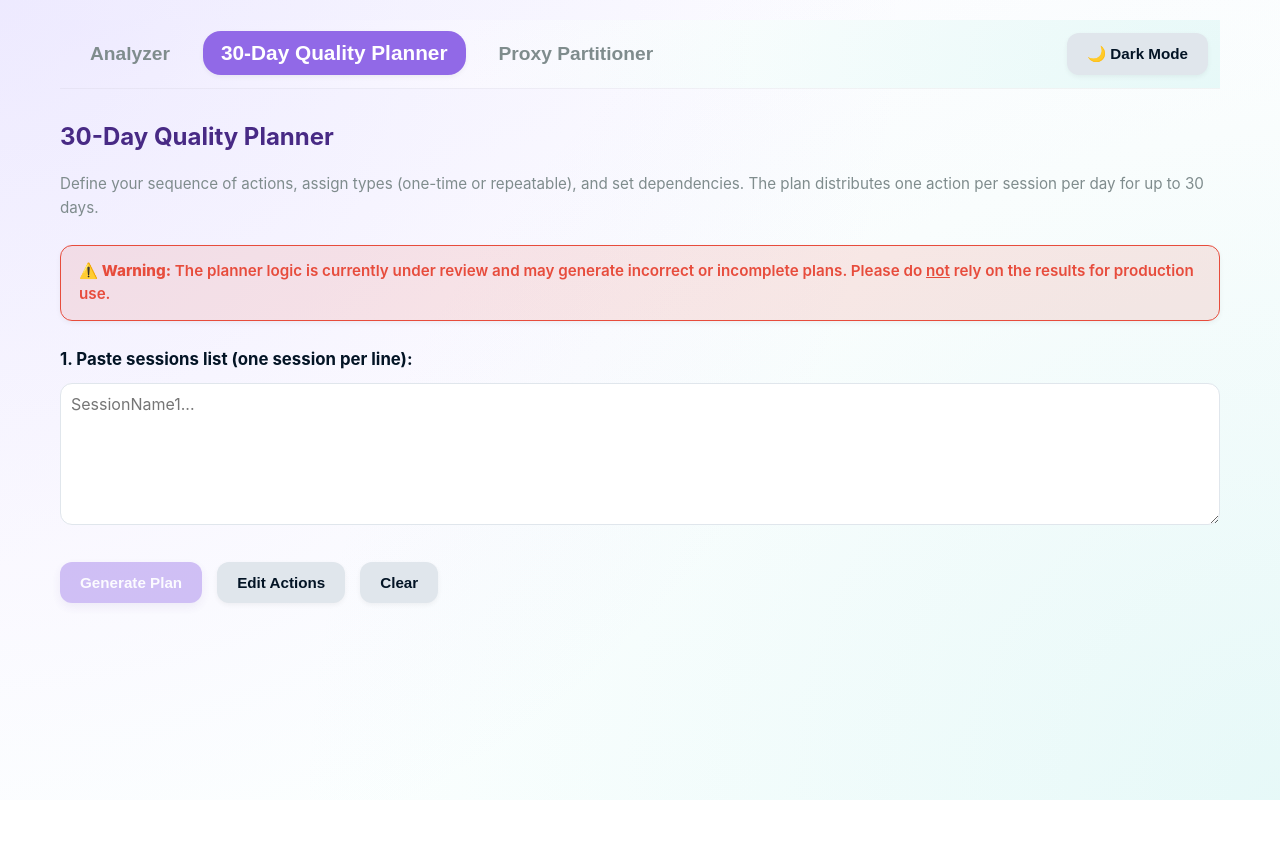
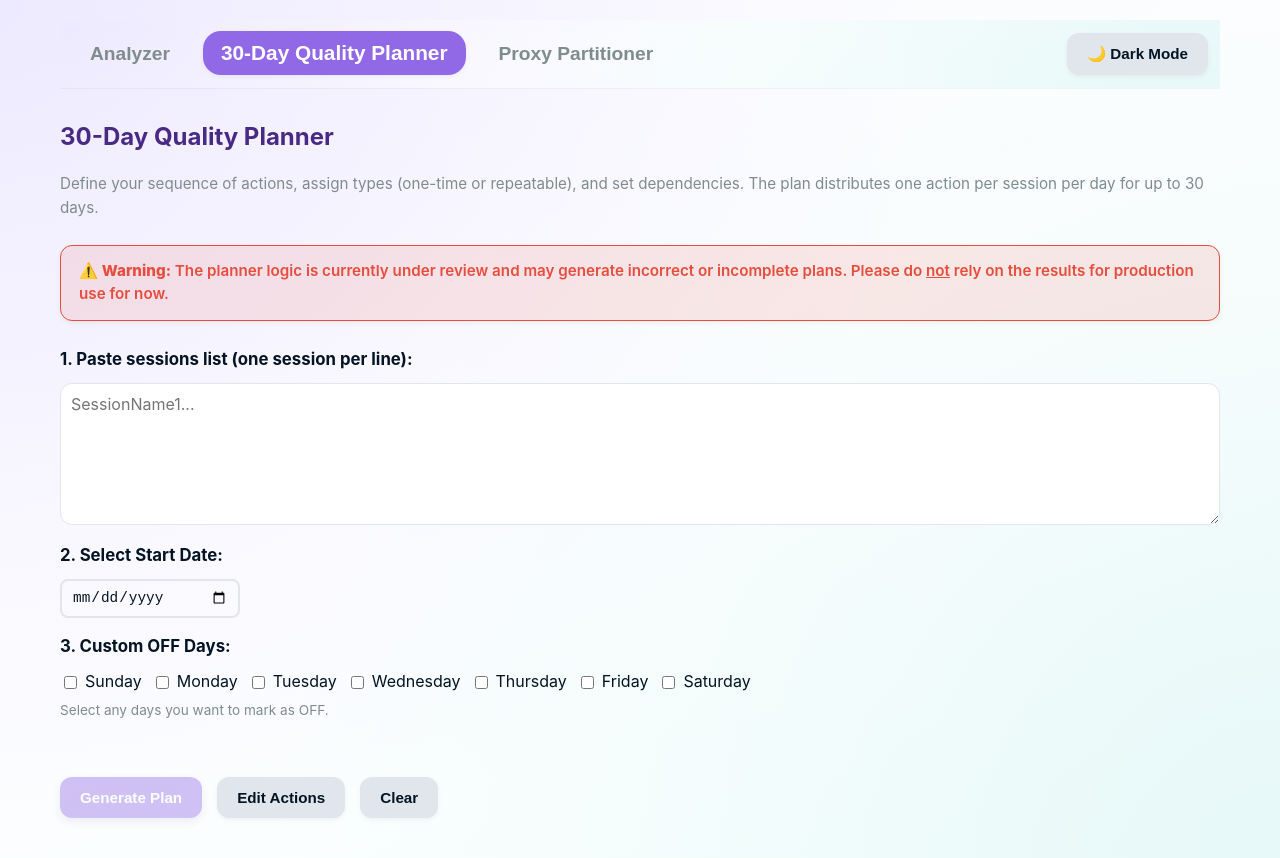
Before and after one commit to kriouichsalma5-sudo/CMHWSeedsTool, a React (Create React App) app: page / in a window 1280 px wide. Both pictures are taken after a click on the button "30-Day Quality Planner". Before the commit the page ends 800 px from the top, so only its background shows below. Built offline with nearby package versions, Linux system fonts and the light colour scheme; the HTML template or start-up script is replaced by a standard one.

Commit message:
Update App.js

```diff
--- a/src/App.js
+++ b/src/App.js
@@ -1914,6 +1914,7 @@ export default function App() {
   const [actions, setActions] = useState(initialActions);
   const [plannerError, setPlannerError] = useState("");
   const sessionCtrl = useStableInput(sessionText, setSessionText);
+  const [startDate, setStartDate] = useState("");
 
   const sessions = useMemo(
     () =>
@@ -1970,150 +1971,195 @@ export default function App() {
       return;
     }
 
+    if (!startDate) {
+      setPlannerError("Please select a start date.");
+      return;
+    }
+
     const TOTAL_DAYS = 30;
     const rows = [];
     const actionMap = Object.fromEntries(actions.map((a) => [a.name, a]));
-
-    /* ================= ACTIONS ================= */
-
-    const ONE_TIME = actions
-      .filter(
-        (a) =>
-          a.type === "one-time" && !["Connect", "Language"].includes(a.name)
-      )
-      .map((a) => a.name);
-
-    const REPEATABLE = actions
-      .filter((a) => a.type === "repeatable" && !a.dependsOn)
-      .map((a) => a.name);
-
-    const DEPENDENCIES = actions.filter((a) => a.dependsOn);
-
-    /* ================= HELPERS ================= */
+    const start = new Date(startDate);
 
     const shuffle = (arr) => [...arr].sort(() => Math.random() - 0.5);
 
     const invalidPair = (a, b) =>
-      !a ||
-      !b ||
-      a === b ||
       (a === "Mark Unread" && b === "Open Unread") ||
       (a === "Open Unread" && b === "Mark Unread");
 
-    /* ================= MAIN ================= */
+    // 🔴 GLOBAL TRACKER
+    const usedActionsPerDay = {};
+
+    // Build global dates once
+    const dates = [];
+    for (let i = 0; i < TOTAL_DAYS; i++) {
+      const d = new Date(start);
+      d.setDate(start.getDate() + i);
+      dates.push({
+        date: d,
+        isOff: customOffDays.includes(d.getDay()),
+      });
+    }
 
     sessions.forEach((session) => {
       const plan = Array(TOTAL_DAYS).fill(null);
 
-      /* ===== FIXED DAYS ===== */
-      plan[0] = "Connect";
-      plan[1] = "Language";
-
-      /* ===== NEWSLETTER (LIMITED & SPACED) ===== */
-      DEPENDENCIES.forEach((dep) => {
-        const MAX = 3;
-        let count = 0;
-
-        const days = shuffle(
-          [...Array(TOTAL_DAYS - dep.delay - 1).keys()].map((i) => i + 2)
-        );
-
-        for (const d of days) {
-          if (count >= MAX) break;
-
-          if (
-            plan[d] === null &&
-            plan[d + dep.delay] === null &&
-            !LOCKED_DAYS.has(d) &&
-            !LOCKED_DAYS.has(d + dep.delay)
-          ) {
-            plan[d] = dep.dependsOn;
-            plan[d + dep.delay] = dep.name;
-            count++;
+      // ---------------------------
+      // CONNECT DAY 1
+      // ---------------------------
+      if (!dates[0].isOff) {
+        plan[0] = "Connect";
+        if (!usedActionsPerDay[0]) usedActionsPerDay[0] = new Set();
+        usedActionsPerDay[0].add("Connect");
+      }
+
+      // ---------------------------
+      // LANGUAGE NEXT WORKDAY
+      // ---------------------------
+      for (let i = 1; i < TOTAL_DAYS; i++) {
+        if (!dates[i].isOff) {
+          plan[i] = "Language";
+          if (!usedActionsPerDay[i]) usedActionsPerDay[i] = new Set();
+          usedActionsPerDay[i].add("Language");
+          break;
+        }
+      }
+
+      // ---------------------------
+      // NEWSLETTER + CONFIRMATION
+      // ---------------------------
+      let newsletterIndex = -1;
+
+      for (let i = 2; i < TOTAL_DAYS; i++) {
+        if (
+          !dates[i].isOff &&
+          !plan[i] &&
+          !usedActionsPerDay[i]?.has("NewsLetters With Tracking")
+        ) {
+          newsletterIndex = i;
+          plan[i] = "NewsLetters With Tracking";
+          if (!usedActionsPerDay[i]) usedActionsPerDay[i] = new Set();
+          usedActionsPerDay[i].add("NewsLetters With Tracking");
+          break;
+        }
+      }
+
+      if (newsletterIndex !== -1) {
+        let workCount = 0;
+        for (let j = newsletterIndex + 1; j < TOTAL_DAYS; j++) {
+          if (!dates[j].isOff) {
+            workCount++;
+            if (
+              workCount === 2 &&
+              !usedActionsPerDay[j]?.has("Confirmation Newsletters")
+            ) {
+              plan[j] = "Confirmation Newsletters";
+              if (!usedActionsPerDay[j]) usedActionsPerDay[j] = new Set();
+              usedActionsPerDay[j].add("Confirmation Newsletters");
+              break;
+            }
           }
         }
-      });
-
-      /* ===== BUILD MIXED POOL ===== */
-      const mixedPool = shuffle([
-        ...ONE_TIME, // once
-        ...REPEATABLE,
-        ...REPEATABLE,
-        ...shuffle(REPEATABLE), // allow more repeats
-      ]);
+      }
+
+      // ---------------------------
+      // REMAINING ACTIONS
+      // ---------------------------
+      const oneTime = actions
+        .filter(
+          (a) =>
+            a.type === "one-time" && !["Connect", "Language"].includes(a.name)
+        )
+        .map((a) => a.name);
+
+      const repeatable = actions
+        .filter(
+          (a) =>
+            a.type === "repeatable" &&
+            !a.dependsOn &&
+            a.name !== "NewsLetters With Tracking" &&
+            a.name !== "Confirmation Newsletters"
+        )
+        .map((a) => a.name);
 
       const usedOneTime = new Set();
-
-      /* ===== FILL REMAINING DAYS ===== */
-      let p = 0;
+      const pool = shuffle([...oneTime, ...repeatable, ...repeatable]);
+      let poolIndex = 0;
+
       for (let i = 0; i < TOTAL_DAYS; i++) {
-        if (LOCKED_DAYS.has(i) || plan[i] !== null) continue;
+        if (dates[i].isOff || plan[i]) continue;
 
         let candidate;
         let safety = 0;
 
         do {
-          candidate = mixedPool[p % mixedPool.length];
-          p++;
+          candidate = pool[poolIndex % pool.length];
+          poolIndex++;
           safety++;
 
-          // prevent repeating one-time actions
-          if (ONE_TIME.includes(candidate) && usedOneTime.has(candidate)) {
+          if (oneTime.includes(candidate) && usedOneTime.has(candidate)) {
             candidate = null;
           }
         } while (
-          safety < 30 &&
-          (!candidate || invalidPair(plan[i - 1], candidate))
+          safety < 50 &&
+          (!candidate ||
+            plan[i - 1] === candidate ||
+            invalidPair(plan[i - 1], candidate) ||
+            usedActionsPerDay[i]?.has(candidate)) // 🔴 prevent same action same day
         );
 
+        if (!candidate) continue;
+
         plan[i] = candidate;
-        if (ONE_TIME.includes(candidate)) {
+
+        if (!usedActionsPerDay[i]) usedActionsPerDay[i] = new Set();
+        usedActionsPerDay[i].add(candidate);
+
+        if (oneTime.includes(candidate)) {
           usedOneTime.add(candidate);
         }
       }
 
-      /* ===== FINAL GUARANTEE (NO MISSING ONE-TIME) ===== */
-      ONE_TIME.forEach((action) => {
-        if (!plan.includes(action)) {
-          const idx = plan.findIndex(
-            (a, i) =>
-              a &&
-              !LOCKED_DAYS.has(i) &&
-              !ONE_TIME.includes(a) &&
-              !invalidPair(plan[i - 1], action)
-          );
-
-          if (idx !== -1) {
-            plan[idx] = action;
-          }
-        }
-      });
-
-      /* ===== OUTPUT ===== */
-      plan.forEach((action, index) => {
+      // ---------------------------
+      // BUILD OUTPUT
+      // ---------------------------
+      plan.forEach((action, i) => {
         rows.push({
-          day: index + 1,
+          day: i + 1,
+          date: dates[i].date.toISOString().split("T")[0],
           session,
-          action,
-          type: actionMap[action]?.type || "repeatable",
-          color: actionMap[action]?.color || "#999",
+          action: dates[i].isOff ? "OFF" : action,
+          type: dates[i].isOff ? "-" : actionMap[action]?.type || "repeatable",
+          color: dates[i].isOff
+            ? "#e0367d"
+            : actionMap[action]?.color || "#999",
         });
       });
     });
 
     setPlan(rows);
   };
-
   const exportPlanXLSX = (data, filename) => {
     const rows = data.map((r) => ({
       Day: r.day,
+      Date: r.date,
       Session: r.session,
       Action: r.action,
       Type: r.type,
     }));
+
     exportToXLSX(rows, filename);
   };
-
+  const [customOffDays, setCustomOffDays] = useState([]);
+  const DAYS = [
+    { label: "Sunday", value: 0 },
+    { label: "Monday", value: 1 },
+    { label: "Tuesday", value: 2 },
+    { label: "Wednesday", value: 3 },
+    { label: "Thursday", value: 4 },
+    { label: "Friday", value: 5 },
+    { label: "Saturday", value: 6 },
+  ];
   const PlannerInterface = () => (
     <>
       <div className="tab-header">
@@ -2128,7 +2174,7 @@ export default function App() {
       <div className="planner-warning" role="alert">
         ⚠️ <strong>Warning:</strong> The planner logic is currently under review
         and may generate incorrect or incomplete plans. Please do <u>not</u>{" "}
-        rely on the results for production use.
+        rely on the results for production use for now.
       </div>
       <div className="controls planner-controls">
         <div className="control-col" style={{ flex: 1 }}>
@@ -2143,6 +2189,61 @@ export default function App() {
             value={sessionCtrl.value}
             onChange={sessionCtrl.onChange}
           />
+          <div style={{ marginTop: 10 }}>
+            <label className="label">2. Select Start Date:</label>
+            <input
+              type="date"
+              value={startDate}
+              onChange={(e) => setStartDate(e.target.value)}
+              style={{
+                padding: "8px 10px",
+                borderRadius: "8px",
+                border: "2px solid var(--color-border)",
+                fontSize: "0.9rem",
+                background: "transparent",
+                color: "var(--color-text)",
+                width: "180px",
+              }}
+            />
+          </div>
+          <div style={{ marginTop: 15 }}>
+            <label className="label">3. Custom OFF Days:</label>
+
+            <div
+              style={{
+                display: "flex",
+                flexWrap: "wrap",
+                gap: "10px",
+                marginTop: "8px",
+              }}
+            >
+              {DAYS.map((day) => (
+                <label
+                  key={day.value}
+                  style={{ display: "flex", alignItems: "center", gap: "5px" }}
+                >
+                  <input
+                    type="checkbox"
+                    checked={customOffDays.includes(day.value)}
+                    onChange={(e) => {
+                      if (e.target.checked) {
+                        setCustomOffDays((prev) => [...prev, day.value]);
+                      } else {
+                        setCustomOffDays((prev) =>
+                          prev.filter((d) => d !== day.value)
+                        );
+                      }
+                    }}
+                  />
+                  {day.label}
+                </label>
+              ))}
+            </div>
+
+            <p className="muted" style={{ fontSize: "0.85rem", marginTop: 5 }}>
+              Select any days you want to mark as OFF.
+            </p>
+          </div>
         </div>
       </div>
 
@@ -2317,6 +2418,7 @@ export default function App() {
               <thead>
                 <tr>
                   <th>DAY</th>
+                  <th>DATE</th>
                   <th>SESSION</th>
                   <th>ACTION</th>
                   <th>TYPE</th>
@@ -2326,13 +2428,14 @@ export default function App() {
                 {plan.map((row, index) => (
                   <tr key={index}>
                     <td className="day-col">{row.day}</td>
+                    <td>{row.date}</td>
                     <td>{row.session}</td>
                     <td>
                       <span
                         className="action-pill"
                         style={{
                           backgroundColor: row.color,
-                          opacity: row.type === "repeatable" ? 0.7 : 1,
+                          opacity: row.action === "OFF" ? 0.5 : 1,
                         }}
                       >
                         {row.action}
```
